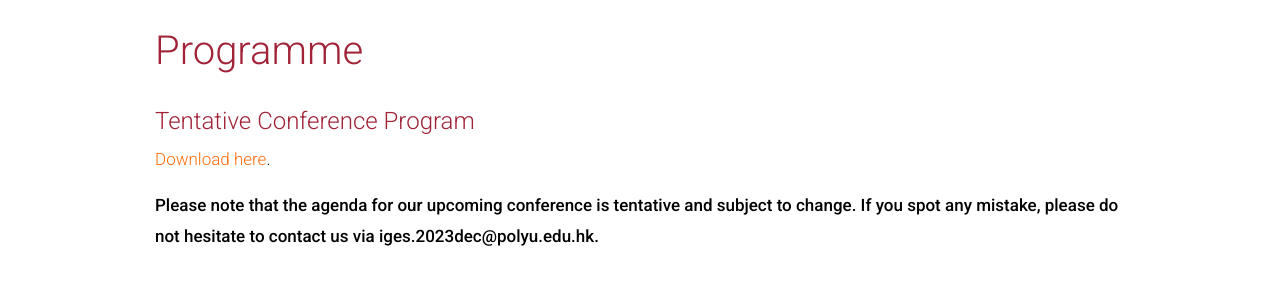
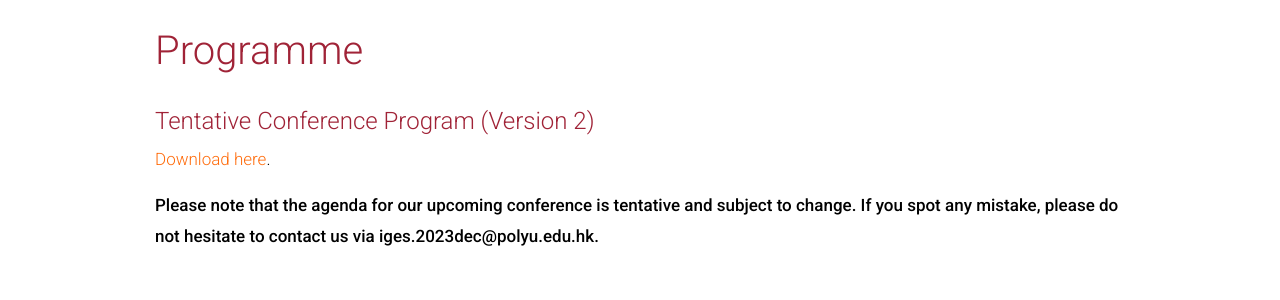
Before and after one commit to iges2023/iges2023.github.io, a Jekyll site: the page built from _pages/programme.md, in a window 1280 px wide and 1021 px high. Shown: the part 417-717 px from the top of the window. Built offline with Jekyll 4.4.1, drawn with Linux system fonts in a browser that asks for light colours; comment, search, counter and statistics services are not loaded; a style sheet for code colours, icons or effects is not loaded.

Commit message:
update program

```diff
--- a/_pages/programme.md
+++ b/_pages/programme.md
@@ -8,18 +8,18 @@
 
 
 
-#### Tentative Conference Program   ####
+#### Tentative Conference Program (Version 2)  ####
 
-[Download here](../assets/pdf/IGES2023_Program_V1.pdf).
+[Download here](../assets/pdf/IGES2023_Program_V2.pdf).
 
 
 **Please note that the agenda for our upcoming conference is tentative and subject to change. If you spot any mistake, please do not hesitate to contact us via iges.2023dec@polyu.edu.hk.**
 
 
 
-<object data="https://iges2023.github.io/assets/pdf/IGES2023_Program_V1.pdf" type="application/pdf" width="100%" height="600px">
-    <embed src="https://iges2023.github.io/assets/pdf/IGES2023_Program_V1.pdf">
-        <p>This browser does not support PDFs. Please download the PDF to view it: <a href="https://iges2023.github.io/assets/pdf/IGES2023_Program_V1.pdf">Download PDF</a>.</p>
+<object data="https://iges2023.github.io/assets/pdf/IGES2023_Program_V2.pdf" type="application/pdf" width="100%" height="100%">
+    <embed src="https://iges2023.github.io/assets/pdf/IGES2023_Program_V2.pdf">
+        <p>This browser does not support PDFs. Please download the PDF to view it: <a href="https://iges2023.github.io/assets/pdf/IGES2023_Program_V2.pdf">Download PDF</a>.</p>
     </embed>
 </object>
 
```
Also changed, not shown: 1 other file.
